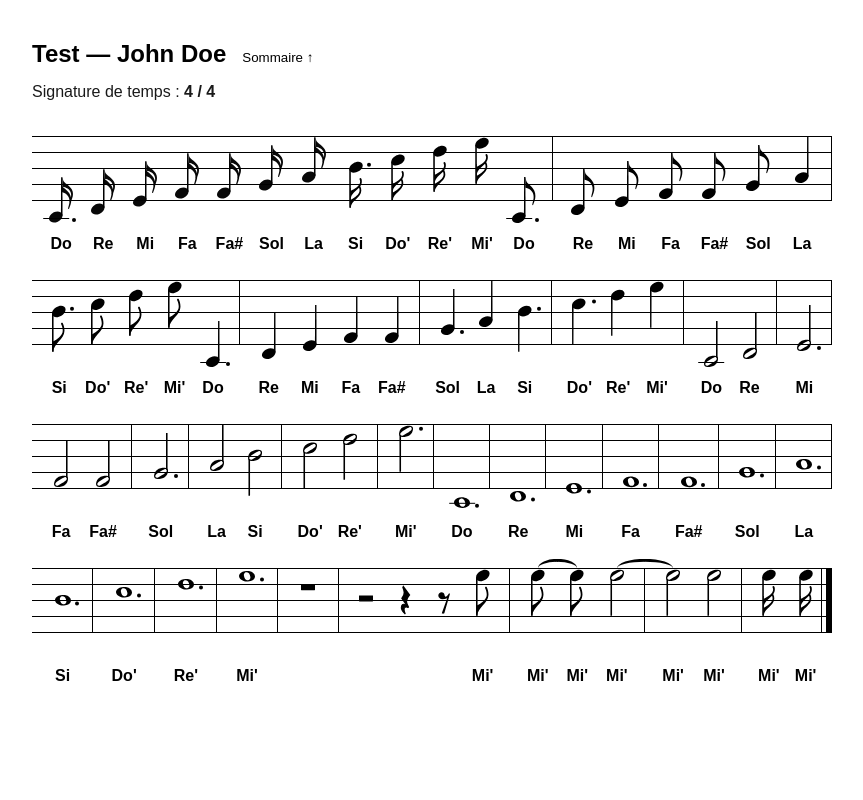
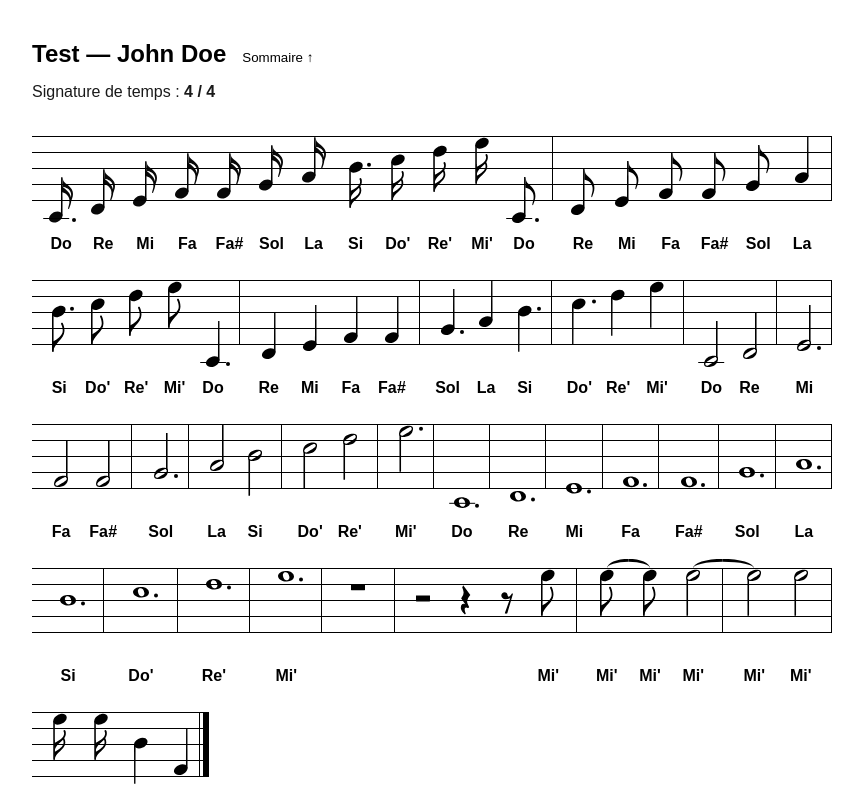
Before and after one commit to bellangerq/flute-alors, a Vue app: page / in a window 1280 px wide. Shown: the part 580-1380 px from the top of the page, without its empty margins (208-1071 px from the left). Built offline with nearby package versions, Linux system fonts and the light colour scheme.

Commit message:
handle sharp (#) and flat (b) notes

```diff
--- a/sheets.js
+++ b/sheets.js
@@ -7,7 +7,7 @@
     { type: "note", name: "re", value: "sixteenth" },
     { type: "note", name: "mi", value: "sixteenth" },
     { type: "note", name: "fa", value: "sixteenth" },
-    { type: "note", name: "fa#", value: "sixteenth" },
+    { type: "note", name: "fa", value: "sixteenth", sharp: true },
     { type: "note", name: "sol", value: "sixteenth" },
     { type: "note", name: "la", value: "sixteenth" },
     { type: "note", name: "si", value: "sixteenth", dotted: true },
@@ -19,7 +19,7 @@
     { type: "note", name: "re", value: "eighth" },
     { type: "note", name: "mi", value: "eighth" },
     { type: "note", name: "fa", value: "eighth" },
-    { type: "note", name: "fa#", value: "eighth" },
+    { type: "note", name: "fa", value: "eighth", sharp: true },
     { type: "note", name: "sol", value: "eighth" },
     { type: "note", name: "la", value: "quarter" },
     { type: "note", name: "si", value: "eighth", dotted: true },
@@ -31,7 +31,7 @@
     { type: "note", name: "re", value: "quarter" },
     { type: "note", name: "mi", value: "quarter" },
     { type: "note", name: "fa", value: "quarter" },
-    { type: "note", name: "fa#", value: "quarter" },
+    { type: "note", name: "fa", value: "quarter", sharp: true },
     { type: "note", name: "sol", value: "quarter", dotted: true },
     { type: "note", name: "la", value: "quarter" },
     { type: "note", name: "si", value: "quarter", dotted: true },
@@ -43,7 +43,7 @@
     { type: "note", name: "re", value: "half" },
     { type: "note", name: "mi", value: "half", dotted: true },
     { type: "note", name: "fa", value: "half" },
-    { type: "note", name: "fa#", value: "half" },
+    { type: "note", name: "fa", value: "half", sharp: true },
     { type: "note", name: "sol", value: "half", dotted: true },
     { type: "note", name: "la", value: "half" },
     { type: "note", name: "si", value: "half" },
@@ -55,7 +55,7 @@
     { type: "note", name: "re", value: "whole", dotted: true },
     { type: "note", name: "mi", value: "whole", dotted: true },
     { type: "note", name: "fa", value: "whole", dotted: true },
-    { type: "note", name: "fa#", value: "whole", dotted: true },
+    { type: "note", name: "fa", value: "whole", dotted: true, sharp: true },
     { type: "note", name: "sol", value: "whole", dotted: true },
     { type: "note", name: "la", value: "whole", dotted: true },
     { type: "note", name: "si", value: "whole", dotted: true },
@@ -76,6 +76,9 @@
     { type: "note", name: "mi'", value: "half" },
     { type: "note", name: "mi'", value: "sixteenth" },
     { type: "note", name: "mi'", value: "sixteenth" },
+
+    { type: "note", name: "si", value: "quarter", flat: true },
+    { type: "note", name: "fa", value: "quarter", sharp: true },
   ],
 };
 
@@ -245,7 +248,7 @@
       { type: "note", name: "mi", value: "quarter" },
       { type: "note", name: "re", value: "quarter" },
       { type: "note", name: "sol", value: "quarter" },
-      { type: "note", name: "fa#", value: "half" },
+      { type: "note", name: "fa", value: "half", sharp: true },
       { type: "note", name: "re", value: "eighth", dotted: true },
       { type: "note", name: "re", value: "sixteenth" },
       { type: "note", name: "mi", value: "quarter" },
@@ -257,7 +260,7 @@
       { type: "note", name: "re'", value: "quarter" },
       { type: "note", name: "si", value: "quarter" },
       { type: "note", name: "sol", value: "quarter" },
-      { type: "note", name: "fa#", value: "quarter" },
+      { type: "note", name: "fa", value: "quarter", sharp: true },
       { type: "note", name: "mi", value: "half", tied: "start" },
       { type: "note", name: "mi", value: "quarter", tied: "end" },
       { type: "rest", value: "quarter" },
@@ -744,7 +747,7 @@
       { type: "note", name: "si", value: "quarter" },
       { type: "note", name: "la", value: "quarter" },
       { type: "note", name: "sol", value: "quarter" },
-      { type: "note", name: "fa#", value: "quarter" },
+      { type: "note", name: "fa", value: "quarter", sharp: true },
       { type: "note", name: "sol", value: "quarter" },
       { type: "rest", value: "quarter" },
     ],
@@ -756,14 +759,14 @@
   //   startValue: 0.5,
   //   items: [
   //     { type: "note", name: "sol", value: "eighth" },
-  //     { type: "note", name: "fa#", value: "eighth" },
+  //     { type: "note", name: "fa", value: "eighth", sharp: true },
   //     { type: "note", name: "mi", value: "eighth" },
   //     { type: "note", name: "re", value: "eighth" },
   //     { type: "note", name: "mi", value: "half" },
   //     { type: "note", name: "la", value: "eighth" },
   //     { type: "note", name: "la", value: "eighth" },
   //     { type: "note", name: "sol", value: "eighth" },
-  //     { type: "note", name: "fa#", value: "eighth" },
+  //     { type: "note", name: "fa", value: "eighth", sharp: true },
   //     { type: "note", name: "mi", value: "quarter", dotted: true },
   //     { type: "note", name: "mi", value: "eighth" },
   //     { type: "note", name: "la", value: "eighth" },
--- a/src/components/Sheet.vue
+++ b/src/components/Sheet.vue
@@ -97,6 +97,8 @@
         :value="item.value"
         :dotted="item.dotted"
         :tied="item.tied"
+        :flat="item.flat"
+        :sharp="item.sharp"
         :tied-across-bars="
           (item.tied === 'start' && j === chunk.length - 1) ||
           (item.tied === 'end' && j === 0)
--- a/src/components/SheetItem.vue
+++ b/src/components/SheetItem.vue
@@ -17,6 +17,8 @@
     required: true,
   },
   dotted: Boolean,
+  flat: Boolean,
+  sharp: Boolean,
   tied: "start" | "end",
   tiedAcrossBars: Boolean,
   showNotesName: Boolean,
@@ -64,7 +66,13 @@
       </div>
     </span>
     <span v-if="name" :class="['name', { hide: !showNotesName }]">
-      <strong>{{ name }}</strong>
+      <strong>
+        {{ name
+        }}<span>
+          <template v-if="sharp">#</template>
+          <template v-if="flat">b</template>
+        </span>
+      </strong>
     </span>
   </div>
 </template>
@@ -95,6 +103,11 @@
 .name {
   text-transform: capitalize;
   transition: opacity 0.2s ease;
+}
+
+.name span {
+  text-transform: initial;
+  font-style: italic;
 }
 
 .name.hide {
@@ -205,6 +218,11 @@
   top: 3.7rem;
 }
 
+/* Flat notes */
+.flat {
+  height: 1rem;
+}
+
 /* Tied notes */
 .item-tied-start .icon-image::before,
 .item-tied-end .icon-image::before {
```
